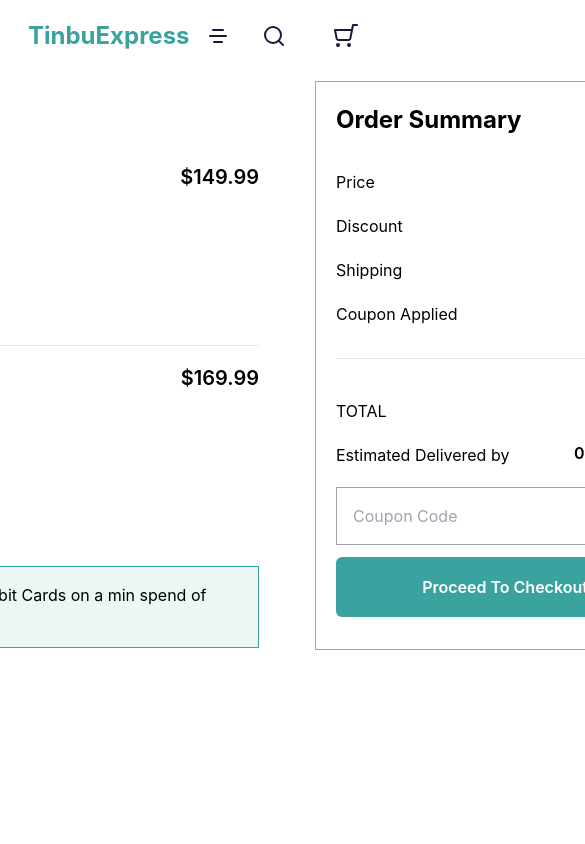
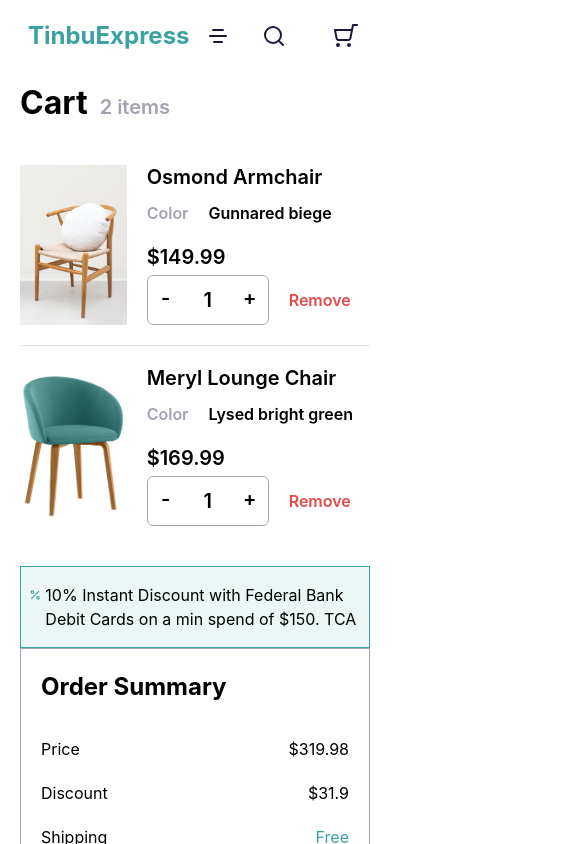
Before and after one commit to Goldyn19/tinbuexpress, a React (Create React App) app: page /cart in a window 390 px wide. Shown: the top 844 px of the page, 585 px wide, since content can reach past the window. Built offline with nearby package versions, Linux system fonts and the light colour scheme.

Commit message:
made cart page responsive

```diff
--- a/src/pages/Cart.jsx
+++ b/src/pages/Cart.jsx
@@ -13,9 +13,9 @@ const Cart = () => {
     setValue((prevValue) => Math.max(prevValue - 1, 1));
   };
   return (
-    <div className="flex justify-center">
-      <div className="flex">
-        <div className="w-[620px]">
+    <div className="md:flex justify-center mx-5">
+      <div className="md:flex block">
+        <div className="md:w-[620px] w-full">
           <h1>
             <span className="text-headline-medium">Cart</span>
             <span className="text-cool-grey text-title-small ml-3">
@@ -40,7 +40,8 @@ const Cart = () => {
                     Gunnared biege
                   </span>
                 </h1>
-                <div className="flex absolute bottom-0 mb-5 ">
+                <div className="text-title-small block md:hidden">$149.99</div>
+                <div className="flex absolute bottom-0 md:mb-5 ">
                   <div className="flex h-[50px] items-center  border border-cool-grey rounded-md text-title-small w-fit">
                     <button
                       onClick={decrement}
@@ -67,10 +68,10 @@ const Cart = () => {
                 </div>
               </div>
             </div>
-            <div className="text-title-small">$149.99</div>
+            <div className="text-title-small hidden md:block">$149.99</div>
           </div>
           <hr className="my-5" />
-          <div className="flex mt-2 mb-10 justify-between">
+          <div className="flex mt-2 mb-10 md:justify-between">
             <div className="flex relative">
               <img
                 src={pic2}
@@ -88,7 +89,8 @@ const Cart = () => {
                     Lysed bright green
                   </span>
                 </h1>
-                <div className="flex absolute bottom-0 mb-5 ">
+                <div className="text-title-small block md:hidden">$169.99</div>
+                <div className="flex absolute bottom-0 md:mb-5 ">
                   <div className="flex h-[50px] items-center  border border-cool-grey rounded-md text-title-small w-fit">
                     <button
                       onClick={decrement}
@@ -115,7 +117,7 @@ const Cart = () => {
                 </div>
               </div>
             </div>
-            <div className="text-title-small">$169.99</div>
+            <div className="text-title-small hidden md:block">$169.99</div>
           </div>
           <div className="flex  bg-[#3AA39F1A] mt-10 py-4 px-2 border border-verdigris ">
             <PercentIcon />
@@ -125,7 +127,7 @@ const Cart = () => {
             </h1>
           </div>
         </div>
-        <div className="border border-cool-grey py-5 mx-14 w-[380px]">
+        <div className="border border-cool-grey py-5 md:mx-14 md:w-[380px] w-full">
           <h1 className="mx-5 text-headline-small mb-8">Order Summary</h1>
           <div className="mx-5 text-body-large">
             <div className="flex justify-between mb-5">
--- a/src/pages/SingleProduct.jsx
+++ b/src/pages/SingleProduct.jsx
@@ -1,4 +1,5 @@
 import React, { useState } from "react";
+import { useNavigate } from "react-router-dom";
 import ArrowLeft from "../assets/icons/ArrowLeft";
 import StarIcon from "../assets/icons/StarIcon";
 import StarIconHalf from "../assets/icons/StarIconHalf";
@@ -6,6 +7,10 @@ import HeartIcon from "../assets/icons/HeartIcon";
 import pic1 from "../assets/images/singleproduct.png";
 
 const SingleProduct = () => {
+    const navigate = useNavigate();
+    const handleViewAllClick = () => {
+        navigate("/cart");
+      };
   const [value, setValue] = useState(1);
   const increment = () => {
     setValue((prevValue) => prevValue + 1);
@@ -81,7 +86,7 @@ const SingleProduct = () => {
                   +
                 </button>
               </div>
-              <button className="bg-verdigris text-white text-label-medium   p-5 rounded-md">
+              <button className="bg-verdigris text-white text-label-medium   p-5 rounded-md" onClick={handleViewAllClick}>
                 Add to Cart
               </button>
             </div>
```
